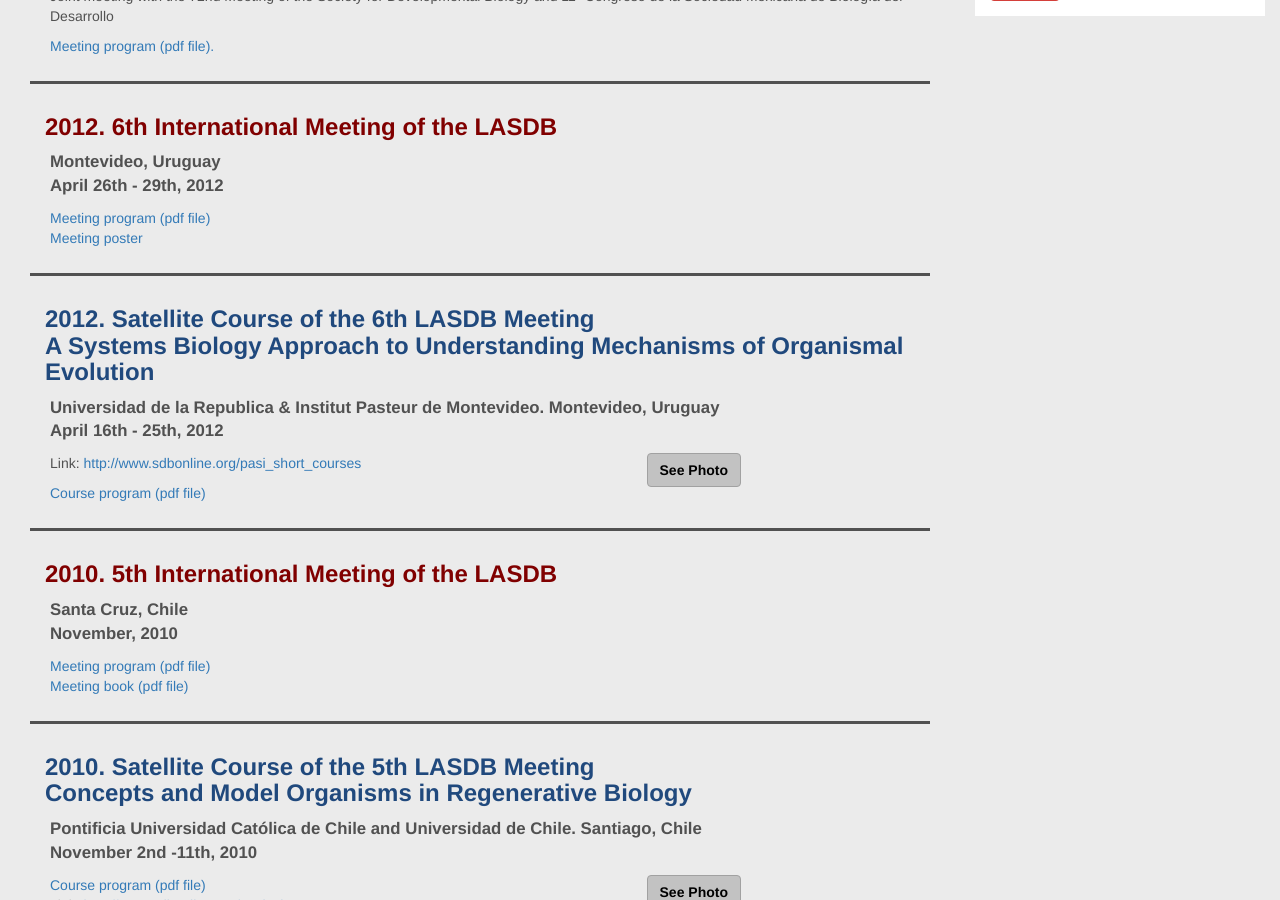
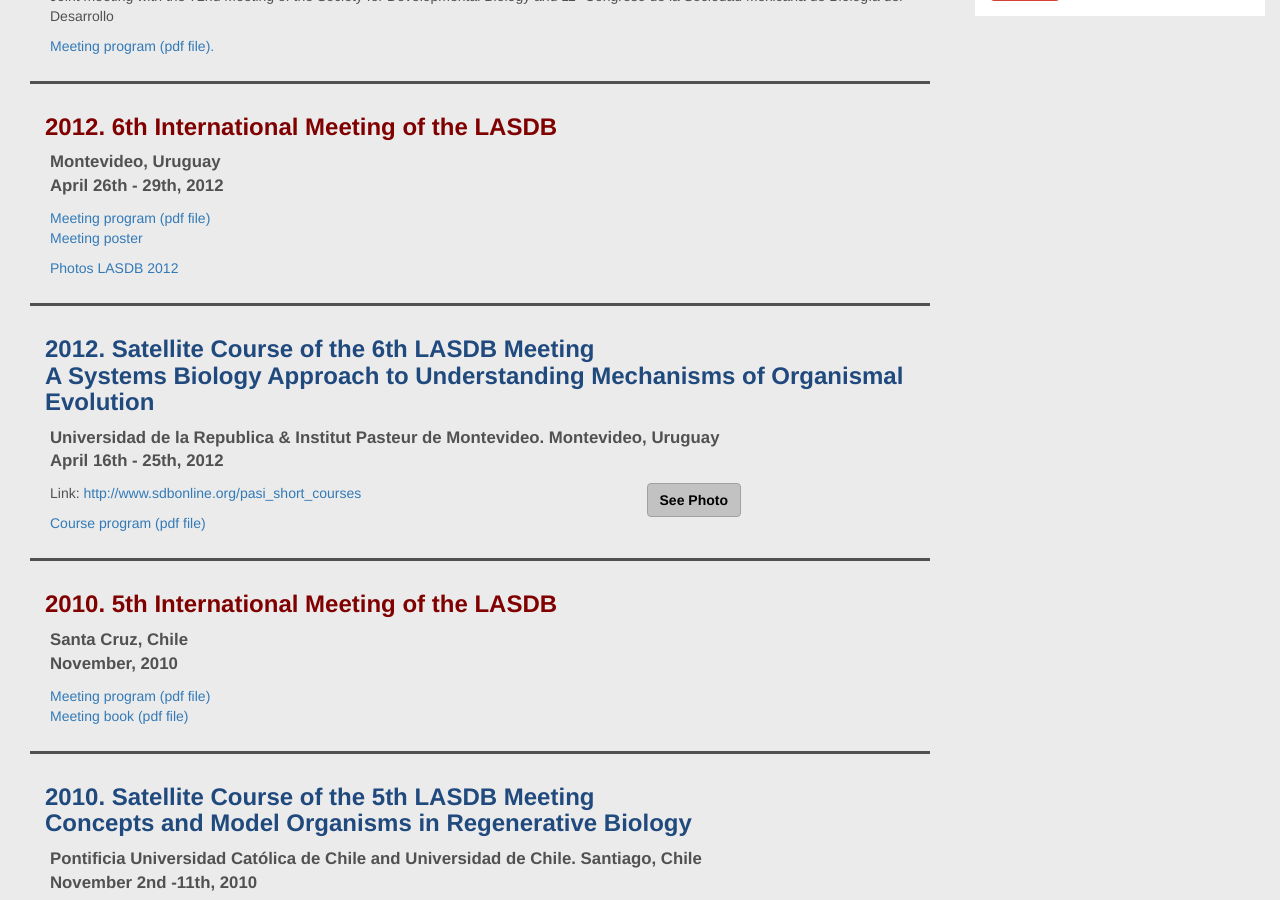
Before and after one commit to lasdb/lasdb.github.io, a Jekyll site: the page built from pages/previous-meetings.html, in a window 1280 px wide and 900 px high, scrolled down 1262 px. Built offline with Jekyll 4.4.1, drawn with Linux system fonts in a browser that asks for light colours; nearby versions of some CDN libraries.

Commit message:
Update previous-meetings.html

```diff
--- a/pages/previous-meetings.html
+++ b/pages/previous-meetings.html
@@ -85,6 +85,9 @@
 April 26th - 29th, 2012</p>
             <p> <a target="_blank" href="../pdfs/2012-meeting-program.pdf"> Meeting program (pdf file)</a><br>
             	<a target="_blank" href="../pdfs/2012-meeting-poster.pdf"> Meeting poster</a>
+
+                </p>
+            <p><a href="https://www.facebook.com/media/set/?set=a.681507248725364.1073741839.335180643358028&type=1&l=c3b8d4d2b6" target="_blank">Photos LASDB 2012</a></p>
             </p>
         </div>
     </div>
```
